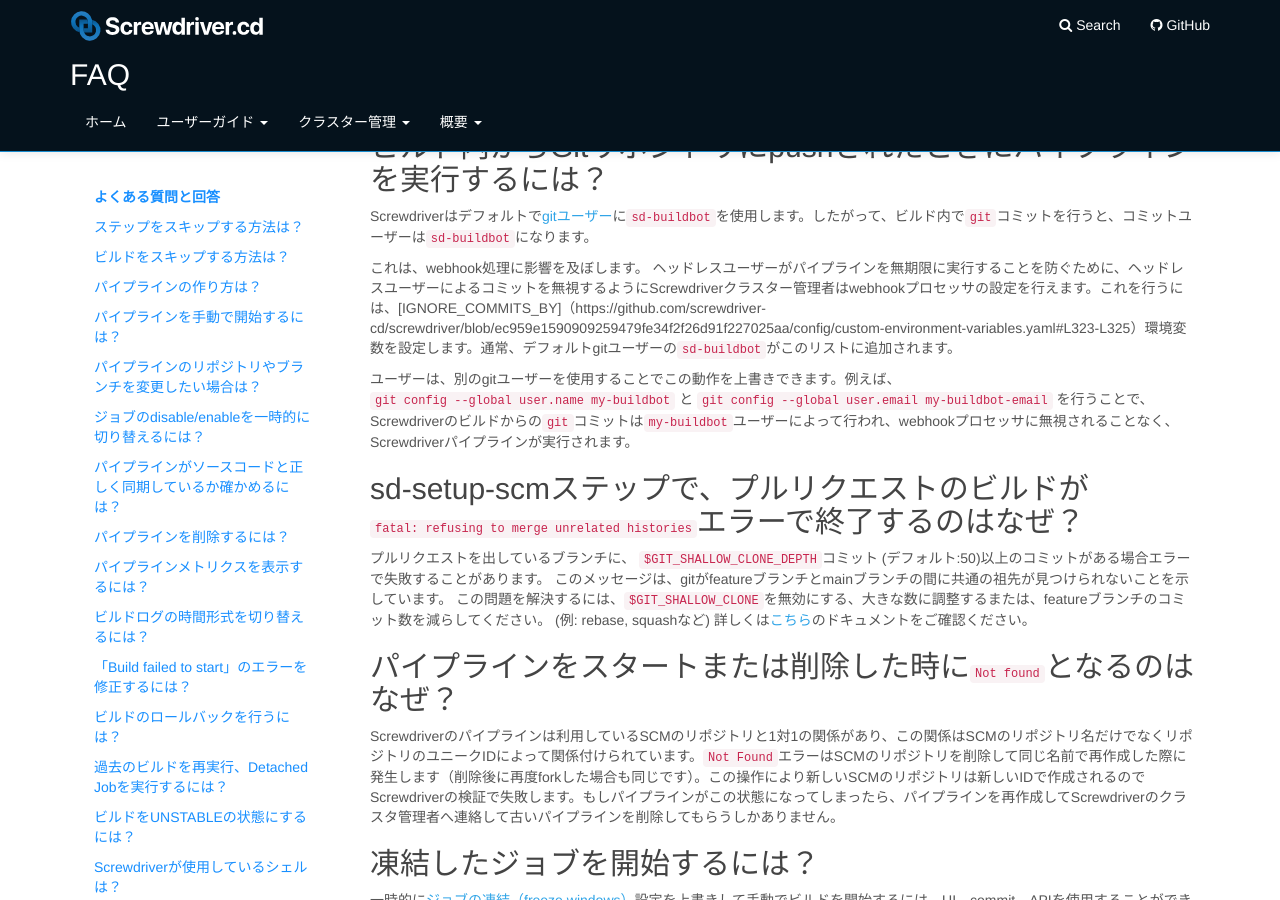
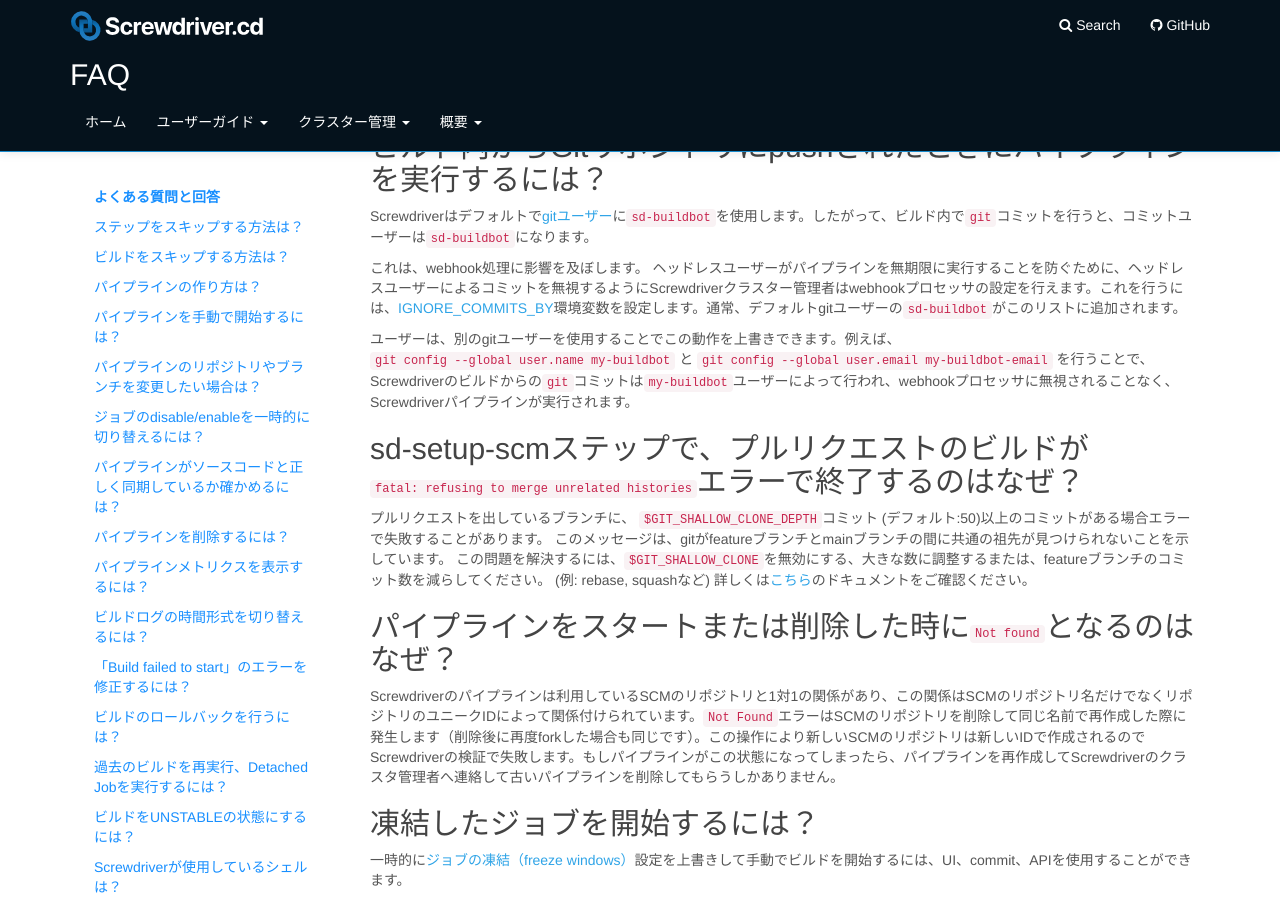
Before and after one commit to screwdriver-cd/guide, a Jekyll site: the page built from docs/ja/user-guide/FAQ.md, in a window 1280 px wide and 900 px high, scrolled down 6878 px. Built offline with Jekyll 4.4.1, drawn with Linux system fonts in a browser that asks for light colours; part of the change alters nothing that is shown.

Commit message:
fix: Fix link (#505)
* docs: Japanese translation 202104

* fix: Fix link

```diff
--- a/docs/ja/user-guide/FAQ.md
+++ b/docs/ja/user-guide/FAQ.md
@@ -231,7 +231,7 @@ Screwdriverはビルドコンテナイメージに制限がありません。し
 
 Screwdriverはデフォルトで[gitユーザー](https://github.com/screwdriver-cd/screwdriver/blob/ec959e1590909259479fe34f2f26d91f227025aa/config/custom-environment-variables.yaml#L284)に`sd-buildbot`を使用します。したがって、ビルド内で`git`コミットを行うと、コミットユーザーは`sd-buildbot`になります。
 
-これは、webhook処理に影響を及ぼします。 ヘッドレスユーザーがパイプラインを無期限に実行することを防ぐために、ヘッドレスユーザーによるコミットを無視するようにScrewdriverクラスター管理者はwebhookプロセッサの設定を行えます。これを行うには、[IGNORE_COMMITS_BY]（https://github.com/screwdriver-cd/screwdriver/blob/ec959e1590909259479fe34f2f26d91f227025aa/config/custom-environment-variables.yaml#L323-L325）環境変数を設定します。通常、デフォルトgitユーザーの`sd-buildbot`がこのリストに追加されます。
+これは、webhook処理に影響を及ぼします。 ヘッドレスユーザーがパイプラインを無期限に実行することを防ぐために、ヘッドレスユーザーによるコミットを無視するようにScrewdriverクラスター管理者はwebhookプロセッサの設定を行えます。これを行うには、[IGNORE_COMMITS_BY](https://github.com/screwdriver-cd/screwdriver/blob/ec959e1590909259479fe34f2f26d91f227025aa/config/custom-environment-variables.yaml#L323-L325)環境変数を設定します。通常、デフォルトgitユーザーの`sd-buildbot`がこのリストに追加されます。
 
 ユーザーは、別のgitユーザーを使用することでこの動作を上書きできます。例えば、`git config --global user.name my-buildbot` と `git config --global user.email my-buildbot-email` を行うことで、Screwdriverのビルドからの`git`コミットは`my-buildbot`ユーザーによって行われ、webhookプロセッサに無視されることなく、Screwdriverパイプラインが実行されます。
 
```
